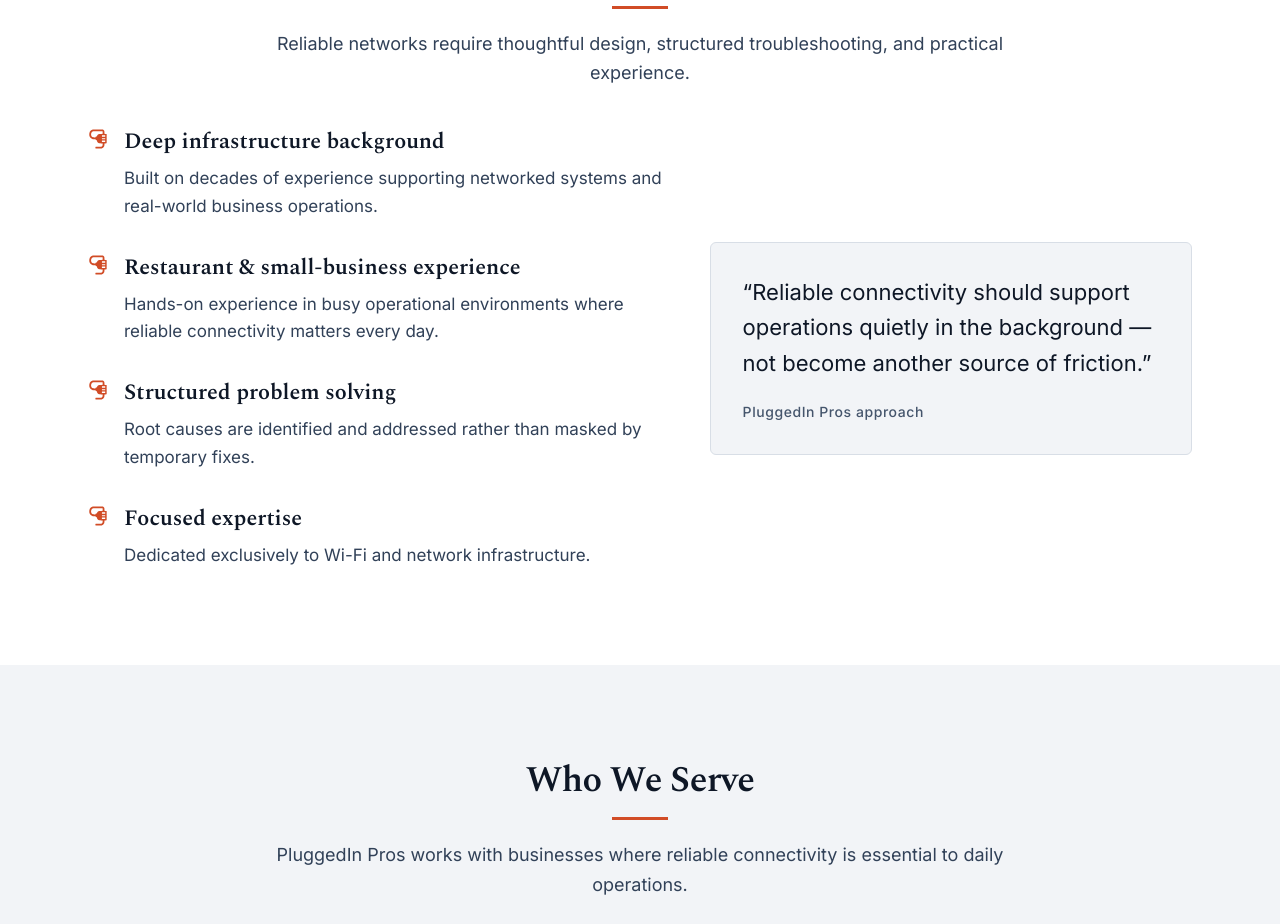
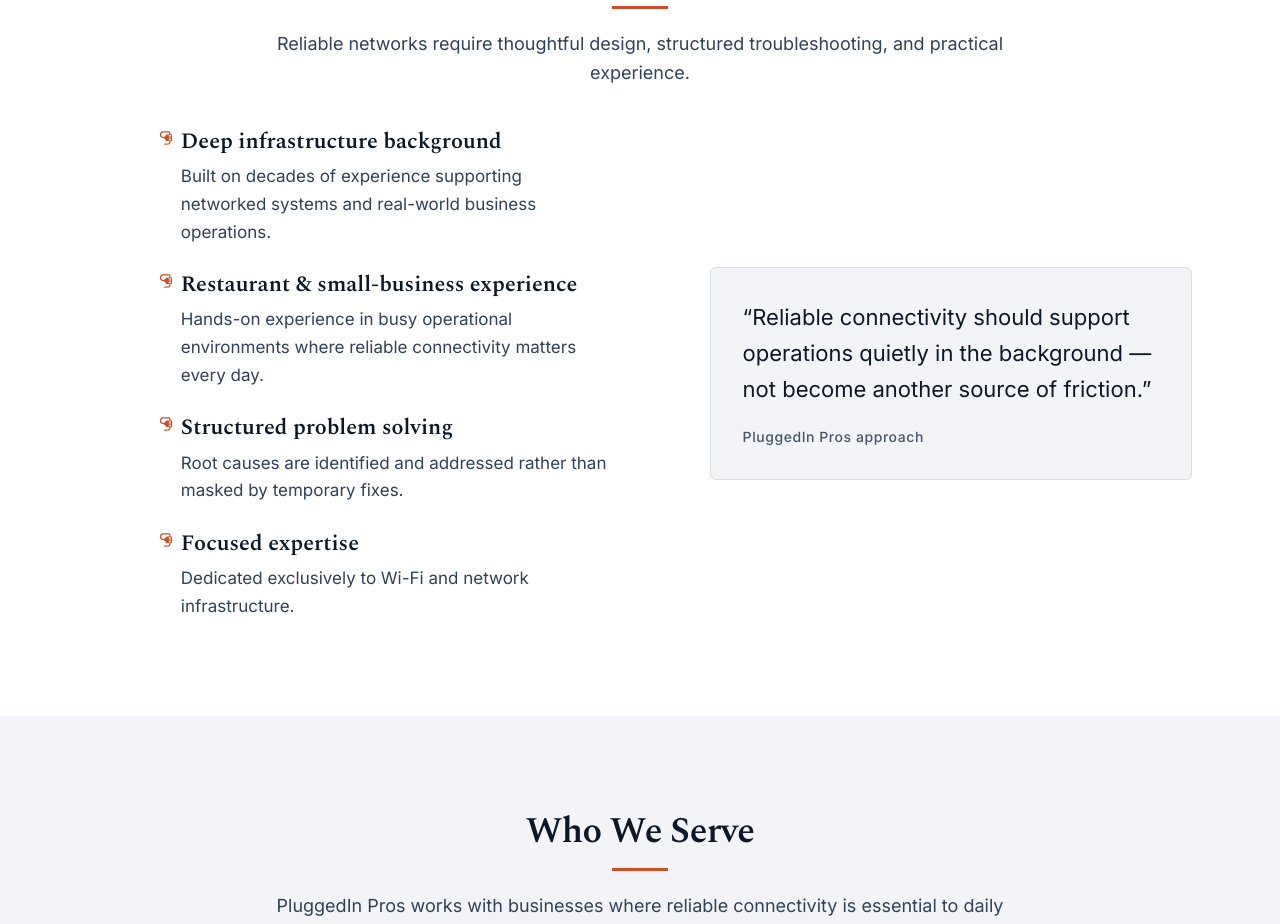
Before and after one commit to getpluggedinsf/website, a Next.js app: page / in a window 1280 px wide. Shown: the part 2820-3744 px from the top of the page. Built offline with nearby package versions, Linux system fonts and the light colour scheme.

Commit message:
Tighten WhyChooseUs list layout and spacing; remove stray whitespace in Problems section

```diff
--- a/src/components/home/Problems.tsx
+++ b/src/components/home/Problems.tsx
@@ -91,7 +91,6 @@
           When connectivity becomes unpredictable, attention shifts away from
           customers, staff, and daily operations. Understanding what is happening in
           the network is the first step toward restoring stability.
-
         </p>
       </div>
     </Section>
--- a/src/components/home/WhyChooseUs.tsx
+++ b/src/components/home/WhyChooseUs.tsx
@@ -32,18 +32,18 @@
       />
 
       <div className="mt-10 grid gap-8 lg:grid-cols-[1.1fr_0.9fr] lg:items-start">
-        <div>
-          <ul className="space-y-8">
+        <div className="max-w-[28rem] mx-auto">
+          <ul className="space-y-6">
             {reasons.map((reason) => (
-              <li key={reason.title} className="flex gap-4">
-                <PlugIcon className="mt-0.5 h-5 w-5 shrink-0 text-[var(--pip-orange)]" />
+              <li key={reason.title} className="flex gap-2">
+                <PlugIcon className="mt-1 h-3.5 w-3.5 shrink-0 text-[var(--pip-orange)]" />
 
                 <div>
                   <h3 className="text-[22px] font-semibold leading-snug text-[var(--pip-ink)]">
                     {reason.title}
                   </h3>
 
-                  <p className="mt-2 text-[17px] leading-relaxed text-slate-700">
+                  <p className="mt-1.5 text-[17px] leading-relaxed text-slate-700">
                     {reason.body}
                   </p>
                 </div>
```
